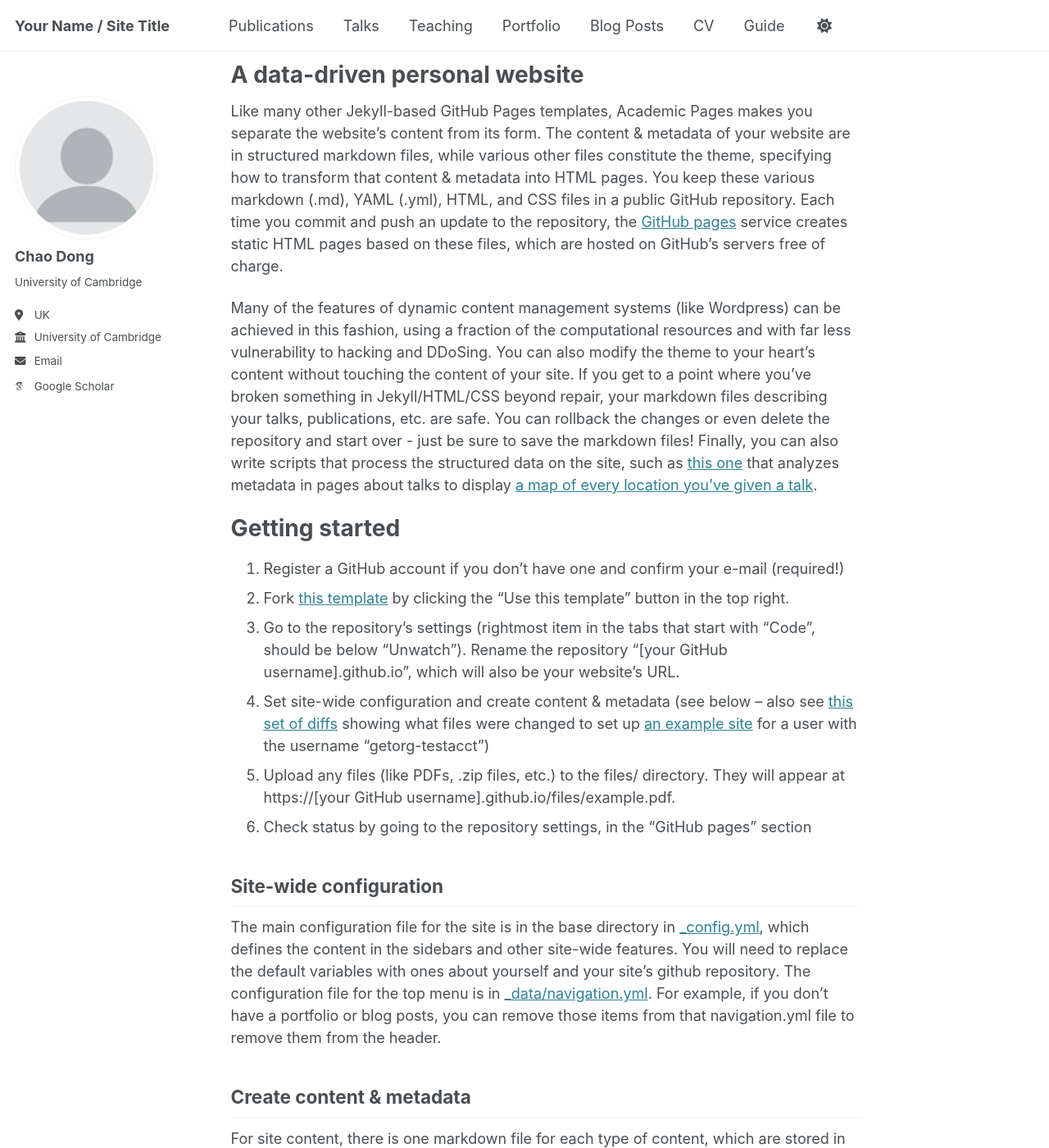
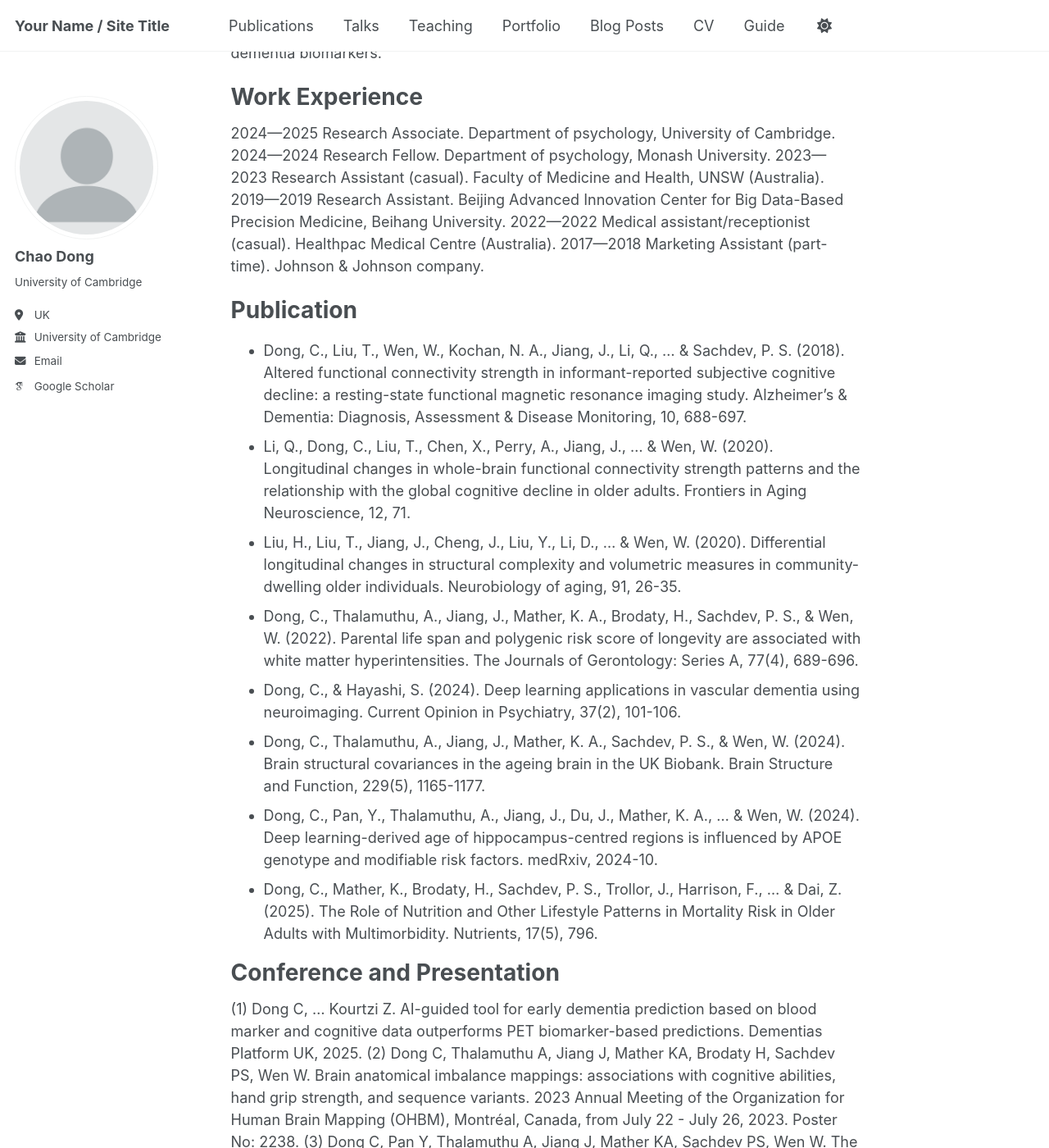
Before and after one commit to ChaoDong12/chaodong.github.io, a Jekyll site: the page built from _pages/about.md, in a window 1280 px wide and 1400 px high, scrolled down 279 px. Shown: the whole window at 82% size. Built offline with Jekyll 4.4.1, drawn with Linux system fonts in a browser that asks for light colours; some web fonts are replaced; some of the changed text lies outside the part shown.

Commit message:
Update about.md

```diff
--- a/_pages/about.md
+++ b/_pages/about.md
@@ -7,26 +7,36 @@ redirect_from:
   - /about.html
 ---
 
-I am currently a research associate at the University of Cambridge (affiliated with Trinity college). My research focuses on dementia diagnosis using machine learning. With a multidisciplinary approach combining biomedical engineering, neuroimaging, neuroscience, and machine learning techniques, my research aims to deepen our understanding of human longevity mechanics, ageing-related diseases, genetic determinants of brain structure, and the identification of reliable brain ageing or dementia biomarkers.
+I am currently a Research Associate at the University of Cambridge, affiliated with Trinity College. I have a background in Biomedical Engineering and hold a PhD in Psychiatry from the University of New South Wales. My research focuses on dementia diagnosis using machine learning. With a multidisciplinary approach combining biomedical engineering, neuroimaging, neuroscience, and machine learning techniques, my research aims to deepen our understanding of human longevity mechanics, ageing-related diseases, genetic determinants of brain structure, and the identification of reliable brain ageing or dementia biomarkers.
 
-A data-driven personal website
+Work Experience
 ======
-Like many other Jekyll-based GitHub Pages templates, Academic Pages makes you separate the website's content from its form. The content & metadata of your website are in structured markdown files, while various other files constitute the theme, specifying how to transform that content & metadata into HTML pages. You keep these various markdown (.md), YAML (.yml), HTML, and CSS files in a public GitHub repository. Each time you commit and push an update to the repository, the [GitHub pages](https://pages.github.com/) service creates static HTML pages based on these files, which are hosted on GitHub's servers free of charge.
+2024—2025 Research Associate. Department of psychology, University of Cambridge.
+2024—2024 Research Fellow. Department of psychology, Monash University.
+2023—2023 Research Assistant (casual). Faculty of Medicine and Health, UNSW (Australia).
+2019—2019 Research Assistant. Beijing Advanced Innovation Center for Big Data-Based Precision Medicine, Beihang University.
+2022—2022 Medical assistant/receptionist (casual).  Healthpac Medical Centre (Australia).
+2017—2018 Marketing Assistant (part-time). Johnson & Johnson company.
 
-Many of the features of dynamic content management systems (like Wordpress) can be achieved in this fashion, using a fraction of the computational resources and with far less vulnerability to hacking and DDoSing. You can also modify the theme to your heart's content without touching the content of your site. If you get to a point where you've broken something in Jekyll/HTML/CSS beyond repair, your markdown files describing your talks, publications, etc. are safe. You can rollback the changes or even delete the repository and start over - just be sure to save the markdown files! Finally, you can also write scripts that process the structured data on the site, such as [this one](https://github.com/academicpages/academicpages.github.io/blob/master/talkmap.ipynb) that analyzes metadata in pages about talks to display [a map of every location you've given a talk](https://academicpages.github.io/talkmap.html).
+Publication
+======
+* Dong, C., Liu, T., Wen, W., Kochan, N. A., Jiang, J., Li, Q., ... & Sachdev, P. S. (2018). Altered functional connectivity strength in informant-reported subjective cognitive decline: a resting-state functional magnetic resonance imaging study. Alzheimer's & Dementia: Diagnosis, Assessment & Disease Monitoring, 10, 688-697.
+* Li, Q., Dong, C., Liu, T., Chen, X., Perry, A., Jiang, J., ... & Wen, W. (2020). Longitudinal changes in whole-brain functional connectivity strength patterns and the relationship with the global cognitive decline in older adults. Frontiers in Aging Neuroscience, 12, 71.
+* Liu, H., Liu, T., Jiang, J., Cheng, J., Liu, Y., Li, D., ... & Wen, W. (2020). Differential longitudinal changes in structural complexity and volumetric measures in community-dwelling older individuals. Neurobiology of aging, 91, 26-35.
+* Dong, C., Thalamuthu, A., Jiang, J., Mather, K. A., Brodaty, H., Sachdev, P. S., & Wen, W. (2022). Parental life span and polygenic risk score of longevity are associated with white matter hyperintensities. The Journals of Gerontology: Series A, 77(4), 689-696.
+* Dong, C., & Hayashi, S. (2024). Deep learning applications in vascular dementia using neuroimaging. Current Opinion in Psychiatry, 37(2), 101-106.
+* Dong, C., Thalamuthu, A., Jiang, J., Mather, K. A., Sachdev, P. S., & Wen, W. (2024). Brain structural covariances in the ageing brain in the UK Biobank. Brain Structure and Function, 229(5), 1165-1177.
+* Dong, C., Pan, Y., Thalamuthu, A., Jiang, J., Du, J., Mather, K. A., ... & Wen, W. (2024). Deep learning-derived age of hippocampus-centred regions is influenced by APOE genotype and modifiable risk factors. medRxiv, 2024-10.
+* Dong, C., Mather, K., Brodaty, H., Sachdev, P. S., Trollor, J., Harrison, F., ... & Dai, Z. (2025). The Role of Nutrition and Other Lifestyle Patterns in Mortality Risk in Older Adults with Multimorbidity. Nutrients, 17(5), 796.
 
-Getting started
+
+Conference and Presentation
 ======
-1. Register a GitHub account if you don't have one and confirm your e-mail (required!)
-1. Fork [this template](https://github.com/academicpages/academicpages.github.io) by clicking the "Use this template" button in the top right.
-1. Go to the repository's settings (rightmost item in the tabs that start with "Code", should be below "Unwatch"). Rename the repository "[your GitHub username].github.io", which will also be your website's URL.
-1. Set site-wide configuration and create content & metadata (see below -- also see [this set of diffs](http://archive.is/3TPas) showing what files were changed to set up [an example site](https://getorg-testacct.github.io) for a user with the username "getorg-testacct")
-1. Upload any files (like PDFs, .zip files, etc.) to the files/ directory. They will appear at https://[your GitHub username].github.io/files/example.pdf.
-1. Check status by going to the repository settings, in the "GitHub pages" section
+(1)	Dong C, … Kourtzi Z. AI-guided tool for early dementia prediction based on blood marker and cognitive data outperforms PET biomarker-based predictions. Dementias Platform UK, 2025.
+(2)	Dong C, Thalamuthu A, Jiang J, Mather KA, Brodaty H, Sachdev PS, Wen W. Brain anatomical imbalance mappings: associations with cognitive abilities, hand grip strength, and sequence variants. 2023 Annual Meeting of the Organization for Human Brain Mapping (OHBM), Montréal, Canada, from July 22 - July 26, 2023. Poster No: 2238.
+(3)	Dong C, Pan Y, Thalamuthu A, Jiang J, Mather KA, Sachdev PS, Wen W. The 1st Australian UK Biobank Research Symposium, Brisbane, Australia, February 7 and 8, 2024.
+(4)	Dong C, Pan Y, Thalamuthu A, Jiang J, Mather KA, Brodaty H, Sachdev PS, Wen W. The brain age of hippocampus-centred regions and associations with APOE genotype. The 30th Organization for Human Brain Mapping (OHBM) Annual Meeting in Seoul, Korea.
 
-Site-wide configuration
-------
-The main configuration file for the site is in the base directory in [_config.yml](https://github.com/academicpages/academicpages.github.io/blob/master/_config.yml), which defines the content in the sidebars and other site-wide features. You will need to replace the default variables with ones about yourself and your site's github repository. The configuration file for the top menu is in [_data/navigation.yml](https://github.com/academicpages/academicpages.github.io/blob/master/_data/navigation.yml). For example, if you don't have a portfolio or blog posts, you can remove those items from that navigation.yml file to remove them from the header.
 
 Create content & metadata
 ------
```
